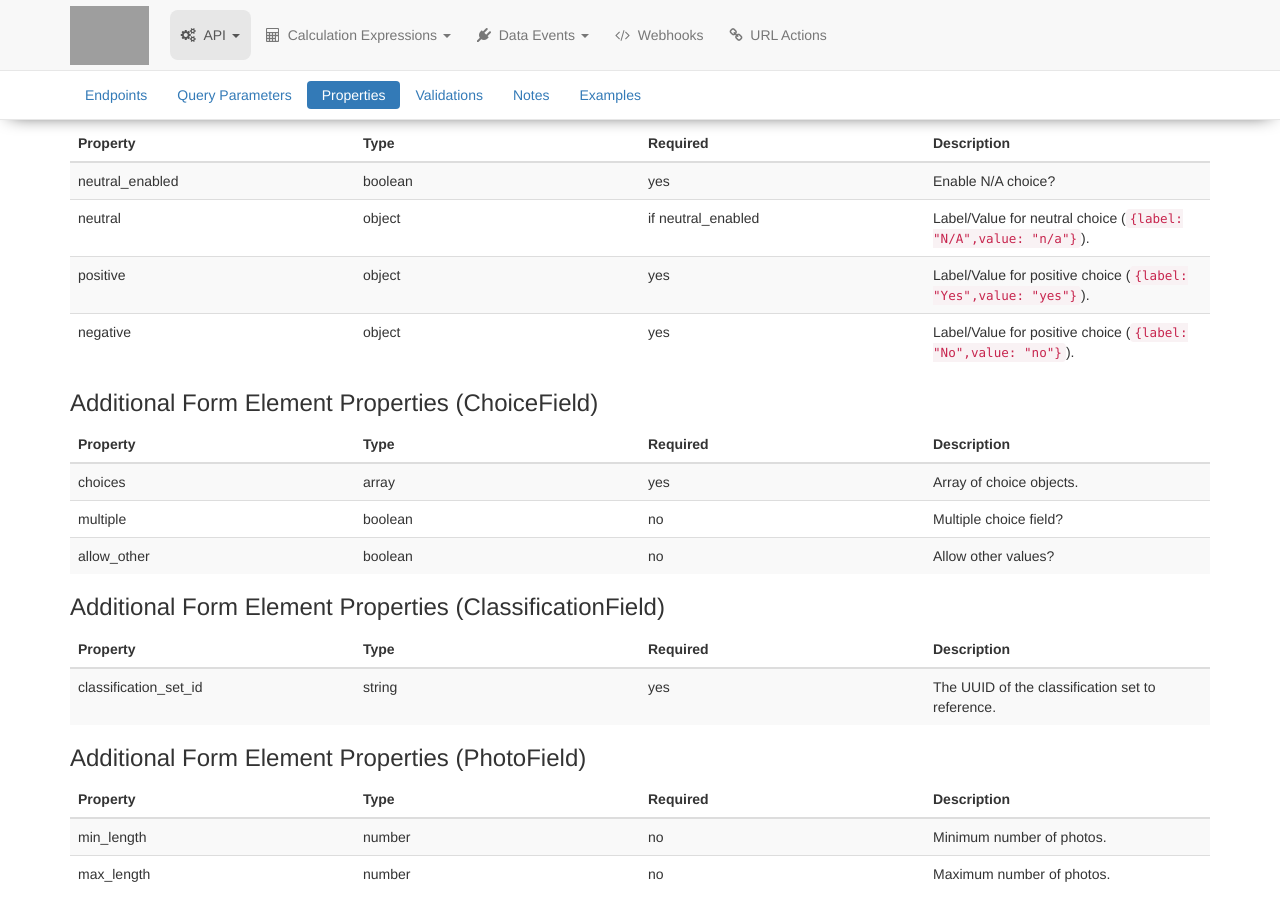
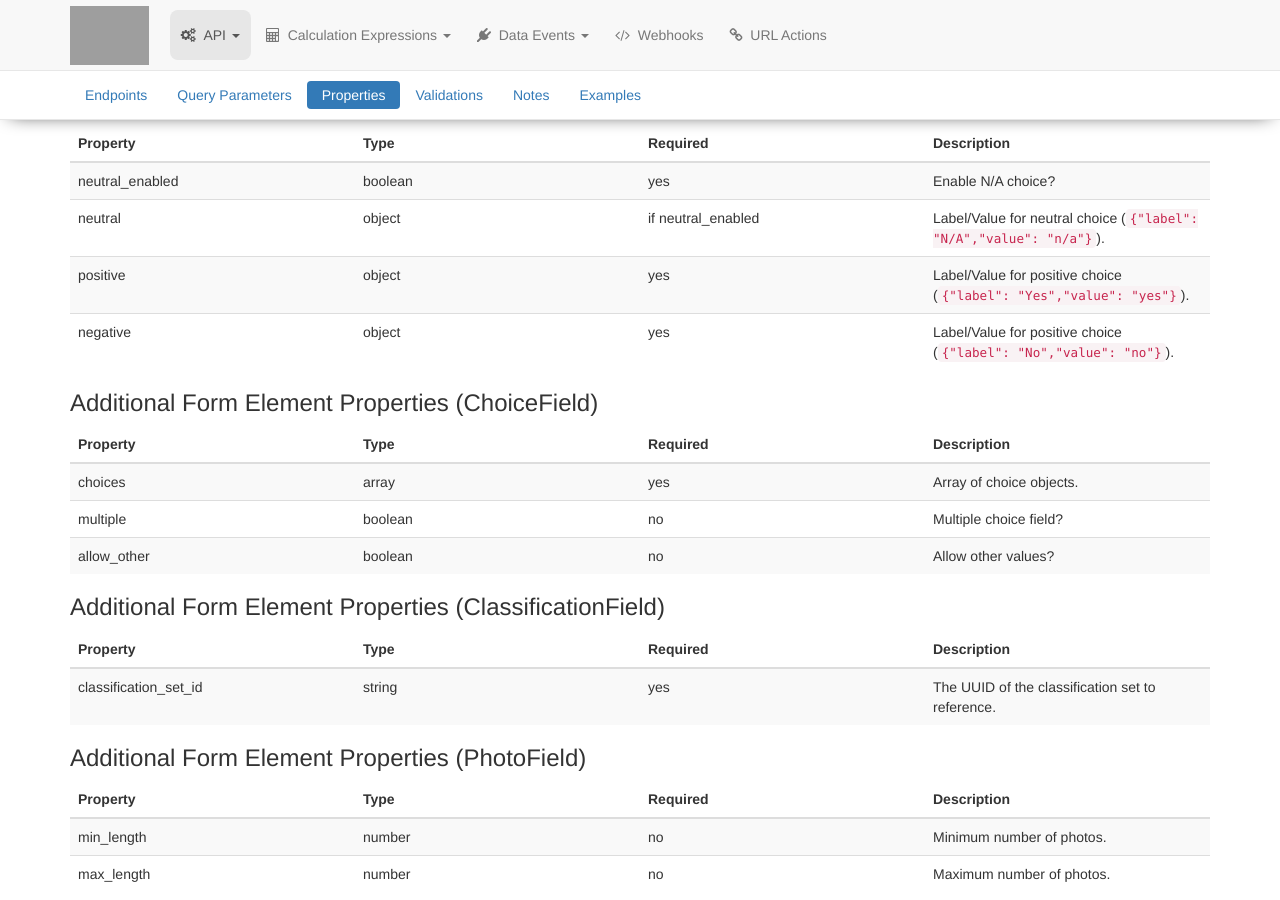
Before and after one commit to rylincoln/developer.fulcrumapp.com, a Jekyll site: the page built from _endpoints/forms.md, in a window 1280 px wide and 900 px high, scrolled down 4188 px. Built offline with Jekyll 4.4.1, drawn with Linux system fonts in a browser that asks for light colours; nearby versions of some CDN libraries; some of the changed text lies outside the part shown; grey boxes are pictures that could not be loaded.

```diff
--- a/_endpoints/forms.md
+++ b/_endpoints/forms.md
@@ -125,9 +125,9 @@ The Forms API gives you access to your form fields, or app schema.
 | Property | Type | Required | Description |
 |----------|------|----------|-------------|
 | neutral_enabled | boolean | yes | Enable N/A choice? |
-| neutral | object | if neutral_enabled | Label/Value for neutral choice (`{label: "N/A",value: "n/a"}`). |
-| positive | object | yes | Label/Value for positive choice (`{label: "Yes",value: "yes"}`). |
-| negative | object | yes | Label/Value for positive choice (`{label: "No",value: "no"}`). |
+| neutral | object | if neutral_enabled | Label/Value for neutral choice (`{"label": "N/A","value": "n/a"}`). |
+| positive | object | yes | Label/Value for positive choice (`{"label": "Yes","value": "yes"}`). |
+| negative | object | yes | Label/Value for positive choice (`{"label": "No","value": "no"}`). |
 
 ### Additional Form Element Properties (ChoiceField)
 
@@ -206,7 +206,7 @@ The Forms API gives you access to your form fields, or app schema.
 {:.table.table-striped}
 | Property | Type | Required | Description |
 |----------|------|----------|-------------|
-| display | object | yes | Calculation display object (`{style: "number",currency: null}`). |
+| display | object | yes | Calculation display object (`{"style": "number","currency": null}`). |
 | expression | string | no | Calculation expression. |
 
 ### Conditions
```
